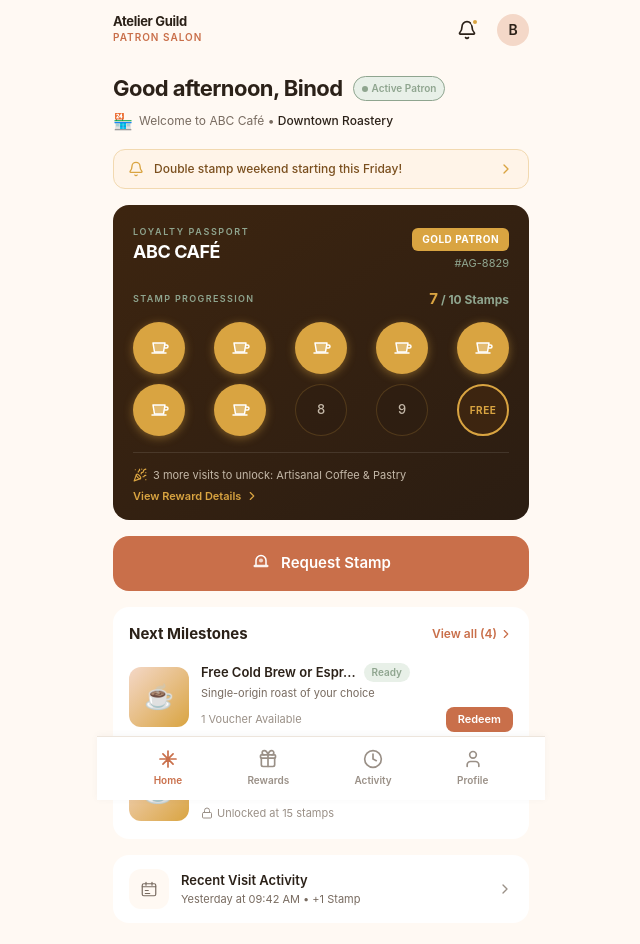
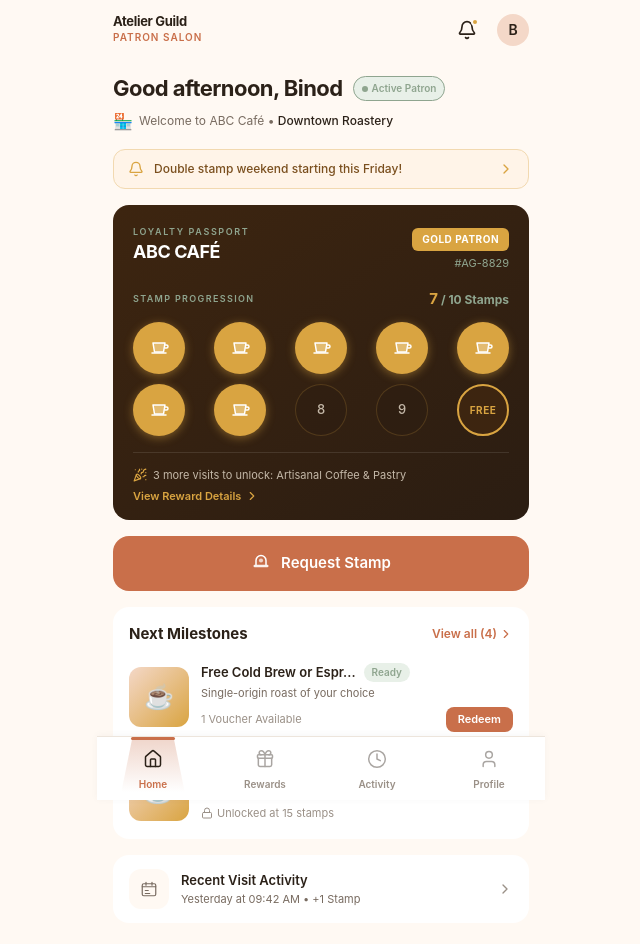
Before and after one commit to Bishal-im/Loyality_LOOP, a Next.js app: page /home in a window 1280 px wide. Shown: the top 944 px of the page, without its empty margins (319-959 px from the left). Built offline with nearby package versions, Linux system fonts and the light colour scheme.

Commit message:
Added effect in nav bar

```diff
--- a/src/components/customer/BottomTabBar.tsx
+++ b/src/components/customer/BottomTabBar.tsx
@@ -1,107 +1,77 @@
 "use client";
 
-import React from "react";
+import React, { useMemo } from "react";
 import Link from "next/link";
-import { usePathname } from "next/navigation";
-import { Gift, Clock, User } from "lucide-react";
+import { usePathname, useRouter } from "next/navigation";
+import { House, Gift, Clock, User } from "lucide-react";
+import { LimelightNav } from "@/components/ui/limelight-nav";
 
-// Sparkle / asterisk icon used for the active Home tab (matches design)
-function SparkleIcon({ className }: { className?: string }) {
-  return (
-    <svg
-      width="20"
-      height="20"
-      viewBox="0 0 20 20"
-      fill="none"
-      xmlns="http://www.w3.org/2000/svg"
-      className={className}
-    >
-      <path
-        d="M10 2v16M2 10h16M4.93 4.93l10.14 10.14M15.07 4.93 4.93 15.07"
-        stroke="currentColor"
-        strokeWidth="1.7"
-        strokeLinecap="round"
-      />
-    </svg>
-  );
-}
-
-// Plain house icon for the inactive Home tab
-function HomeIcon({ className }: { className?: string }) {
-  return (
-    <svg
-      width="20"
-      height="20"
-      viewBox="0 0 24 24"
-      fill="none"
-      xmlns="http://www.w3.org/2000/svg"
-      className={className}
-    >
-      <path
-        d="M3 10.5L12 3l9 7.5V21a1 1 0 0 1-1 1H15v-5h-6v5H4a1 1 0 0 1-1-1V10.5Z"
-        stroke="currentColor"
-        strokeWidth="1.7"
-        strokeLinejoin="round"
-      />
-    </svg>
-  );
-}
+// Tab definitions — icons and hrefs
+const TABS = [
+  { label: "Home",     href: "/home",     icon: <House strokeWidth={1.8} /> },
+  { label: "Rewards",  href: "/rewards",  icon: <Gift  strokeWidth={1.8} /> },
+  { label: "Activity", href: "/activity", icon: <Clock strokeWidth={1.8} /> },
+  { label: "Profile",  href: "/profile",  icon: <User  strokeWidth={1.8} /> },
+] as const;
 
 export const BottomTabBar: React.FC = () => {
   const pathname = usePathname();
+  const router   = useRouter();
 
-  const tabs = [
-    { label: "Home", href: "/home", icon: "home" as const },
-    { label: "Rewards", href: "/rewards", icon: "gift" as const },
-    { label: "Activity", href: "/activity", icon: "clock" as const },
-    { label: "Profile", href: "/profile", icon: "user" as const },
-  ];
+  // Derive which tab index is active from current route
+  const activeIndex = useMemo(
+    () => Math.max(TABS.findIndex((t) => pathname === t.href), 0),
+    [pathname]
+  );
+
+  // Build NavItem array for LimelightNav — navigate on click
+  const navItems = useMemo(
+    () =>
+      TABS.map((tab) => ({
+        id:      tab.href,
+        label:   tab.label,
+        icon:    React.cloneElement(tab.icon, {
+          // colour is driven by opacity via LimelightNav; set a fixed colour
+          style: { color: "var(--c-text-primary)" },
+        }),
+        onClick: () => router.push(tab.href),
+      })),
+    [router]
+  );
 
   return (
-    <nav
-      className="fixed bottom-0 left-1/2 -translate-x-1/2 w-full max-w-md z-40 px-6 pb-safe flex items-center justify-around border-t"
+    <div
+      className="fixed bottom-0 left-1/2 -translate-x-1/2 w-full max-w-md z-40 border-t flex flex-col items-stretch"
       style={{
         backgroundColor: "var(--c-surface)",
-        borderColor: "var(--c-border)",
-        boxShadow: "0 -1px 8px rgba(43,33,24,0.04)",
+        borderColor:     "var(--c-border)",
+        boxShadow:       "0 -1px 8px rgba(43,33,24,0.04)",
       }}
     >
-      {tabs.map((tab) => {
-        const isActive = pathname === tab.href;
+      {/* LimelightNav fills full width by stretching to the container */}
+      <div className="flex items-stretch w-full">
+        <LimelightNav
+          items={navItems}
+          activeIndex={activeIndex}
+          className="w-full justify-around bg-transparent border-0 rounded-none h-auto py-1"
+          limelightClassName=""   /* colour set inline in component */
+          iconContainerClassName="flex-1 flex-col gap-0.5 py-2"
+          iconClassName=""
+        />
+      </div>
 
-        let Icon: React.ReactNode;
-        if (tab.icon === "home") {
-          Icon = isActive ? (
-            <SparkleIcon className="w-5 h-5" />
-          ) : (
-            <HomeIcon className="w-5 h-5" />
-          );
-        } else if (tab.icon === "gift") {
-          Icon = <Gift className="w-5 h-5" />;
-        } else if (tab.icon === "clock") {
-          Icon = <Clock className="w-5 h-5" />;
-        } else {
-          Icon = <User className="w-5 h-5" />;
-        }
-
+      {/* Labels row — rendered separately so they sit below the icons */}
+      <div className="flex items-center justify-around pb-2 -mt-1">
+        {TABS.map((tab, i) => {
+          const isActive = i === activeIndex;
           return (
             <Link
               key={tab.href}
               href={tab.href}
-            className="flex flex-col items-center gap-0.5 py-3 px-4 transition-colors"
-            style={{
-              color: isActive ? "var(--c-terracotta)" : "var(--c-text-muted)",
-            }}
-            onMouseEnter={e => {
-              if (!isActive) e.currentTarget.style.color = "var(--c-text-secondary)";
-            }}
-            onMouseLeave={e => {
-              if (!isActive) e.currentTarget.style.color = "var(--c-text-muted)";
-            }}
+              className="flex-1 flex justify-center"
             >
-            {Icon}
               <span
-              className="text-[10px] font-semibold mt-0.5"
+                className="text-[10px] font-semibold"
                 style={{
                   color: isActive ? "var(--c-terracotta)" : "var(--c-text-muted)",
                 }}
@@ -111,6 +81,7 @@ export const BottomTabBar: React.FC = () => {
             </Link>
           );
         })}
-    </nav>
+      </div>
+    </div>
   );
 };
--- /dev/null
+++ b/src/components/ui/limelight-nav.tsx
@@ -0,0 +1,134 @@
+"use client";
+
+import React, {
+  useState,
+  useRef,
+  useLayoutEffect,
+} from "react";
+
+// ─── Types ────────────────────────────────────────────────────────────────────
+export type NavItem = {
+  id: string | number;
+  icon: React.ReactElement<{ className?: string }>;
+  label?: string;
+  onClick?: () => void;
+};
+
+type LimelightNavProps = {
+  items?: NavItem[];
+  defaultActiveIndex?: number;
+  onTabChange?: (index: number) => void;
+  className?: string;
+  limelightClassName?: string;
+  iconContainerClassName?: string;
+  iconClassName?: string;
+  /** Controlled active index — pass to sync with external router state */
+  activeIndex?: number;
+};
+
+// ─── Component ────────────────────────────────────────────────────────────────
+/**
+ * LimelightNav — adaptive-width nav bar with a "limelight" highlight that
+ * slides to the active tab and casts a soft glow beam below it.
+ */
+export const LimelightNav = ({
+  items = [],
+  defaultActiveIndex = 0,
+  onTabChange,
+  className,
+  limelightClassName,
+  iconContainerClassName,
+  iconClassName,
+  activeIndex: controlledActiveIndex,
+}: LimelightNavProps) => {
+  const [internalActive, setInternalActive] = useState(defaultActiveIndex);
+  const [isReady, setIsReady] = useState(false);
+
+  const activeIndex =
+    controlledActiveIndex !== undefined ? controlledActiveIndex : internalActive;
+
+  const navItemRefs = useRef<(HTMLButtonElement | null)[]>([]);
+  const limelightRef = useRef<HTMLDivElement | null>(null);
+
+  useLayoutEffect(() => {
+    if (items.length === 0) return;
+
+    const limelight = limelightRef.current;
+    const activeItem = navItemRefs.current[activeIndex];
+
+    if (limelight && activeItem) {
+      const newLeft =
+        activeItem.offsetLeft +
+        activeItem.offsetWidth / 2 -
+        limelight.offsetWidth / 2;
+      limelight.style.left = `${newLeft}px`;
+      if (!isReady) {
+        setTimeout(() => setIsReady(true), 50);
+      }
+    }
+  }, [activeIndex, isReady, items]);
+
+  if (items.length === 0) return null;
+
+  const handleItemClick = (index: number, itemOnClick?: () => void) => {
+    if (controlledActiveIndex === undefined) {
+      setInternalActive(index);
+    }
+    onTabChange?.(index);
+    itemOnClick?.();
+  };
+
+  return (
+    <nav
+      className={`relative inline-flex items-center h-16 ${className ?? ""}`}
+    >
+      {items.map(({ id, icon, label, onClick }, index) => {
+        const isActive = activeIndex === index;
+        // Build merged className for the icon
+        const mergedIconClass = [
+          "w-5 h-5 transition-all duration-150 ease-in-out",
+          isActive ? "opacity-100" : "opacity-40",
+          icon.props.className ?? "",
+          iconClassName ?? "",
+        ]
+          .filter(Boolean)
+          .join(" ");
+
+        return (
+          <button
+            key={id}
+            ref={(el) => { navItemRefs.current[index] = el; }}
+            className={`relative z-20 flex h-full cursor-pointer items-center justify-center p-5 bg-transparent border-0 outline-none ${iconContainerClassName ?? ""}`}
+            onClick={() => handleItemClick(index, onClick)}
+            aria-label={label}
+            type="button"
+          >
+            {React.cloneElement(icon, { className: mergedIconClass })}
+          </button>
+        );
+      })}
+
+      {/* Limelight bar + downward glow beam */}
+      <div
+        ref={limelightRef}
+        className={`absolute top-0 z-10 w-11 h-[3px] rounded-full ${
+          isReady ? "transition-[left] duration-300 ease-in-out" : ""
+        } ${limelightClassName ?? ""}`}
+        style={{ left: "-999px", backgroundColor: "var(--c-terracotta)" }}
+      >
+        <div
+          className="absolute pointer-events-none"
+          style={{
+            left: "-30%",
+            top: "3px",
+            width: "160%",
+            height: "52px",
+            clipPath: "polygon(5% 100%, 20% 0, 80% 0, 95% 100%)",
+            background:
+              "linear-gradient(to bottom, rgba(201,111,74,0.28) 0%, transparent 100%)",
+          }}
+        />
+      </div>
+    </nav>
+  );
+};
```
Lines whose indentation alone changed are shown as unchanged.
